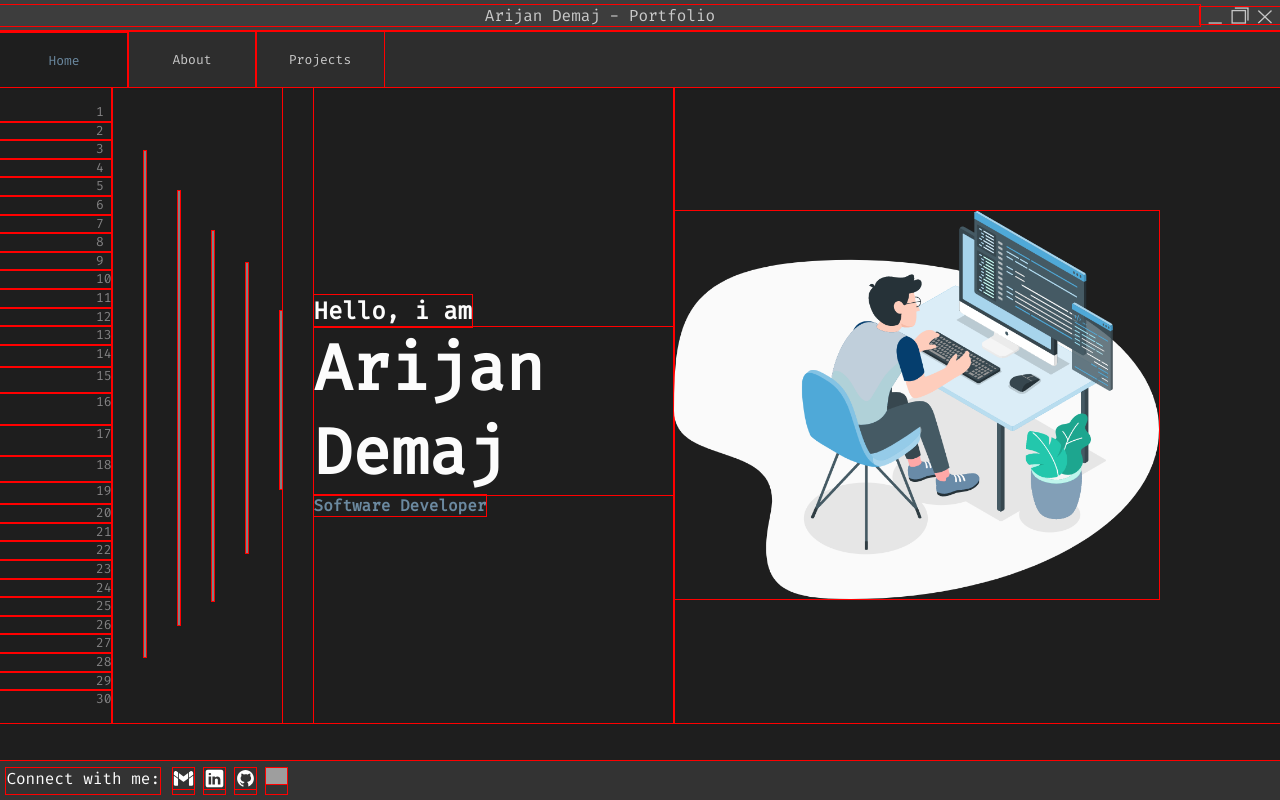
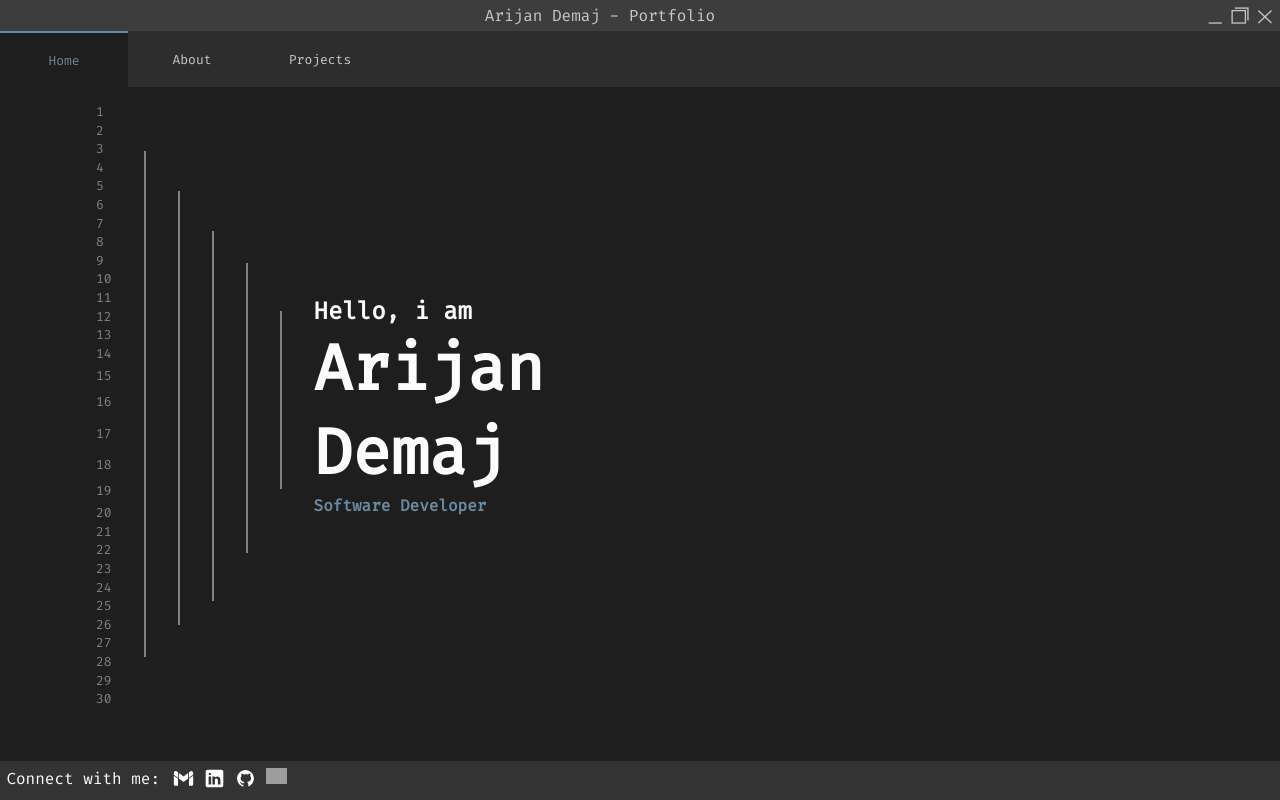
Before and after one commit to arijandemaj/Portfolio, a React (Vite) app: page / in a window 1280 px wide. Built offline with nearby package versions, Linux system fonts and the light colour scheme; grey boxes are pictures that could not be loaded.

Commit message:
temp commit #2

```diff
--- a/src/pages/Home.jsx
+++ b/src/pages/Home.jsx
@@ -50,9 +50,12 @@ function Home() {
             <h1 className="introduction-fullname">Arijan Demaj</h1>
             <h4 className="introduction-title">Software Developer</h4>
          </div>
-         <div id="image-div">
+         {/*
+             <div id="image-div">
             <img src={devImage} alt='dev-image'/>
           </div>
+         */}
+
        </div>
     </div>
   );
--- a/src/styles/main.css
+++ b/src/styles/main.css
@@ -2,7 +2,6 @@
     margin: 0;
     padding: 0;
     font-family: 'Fira Code', monospace;
-    outline: 1px solid red;
 }
 
 body {
```
